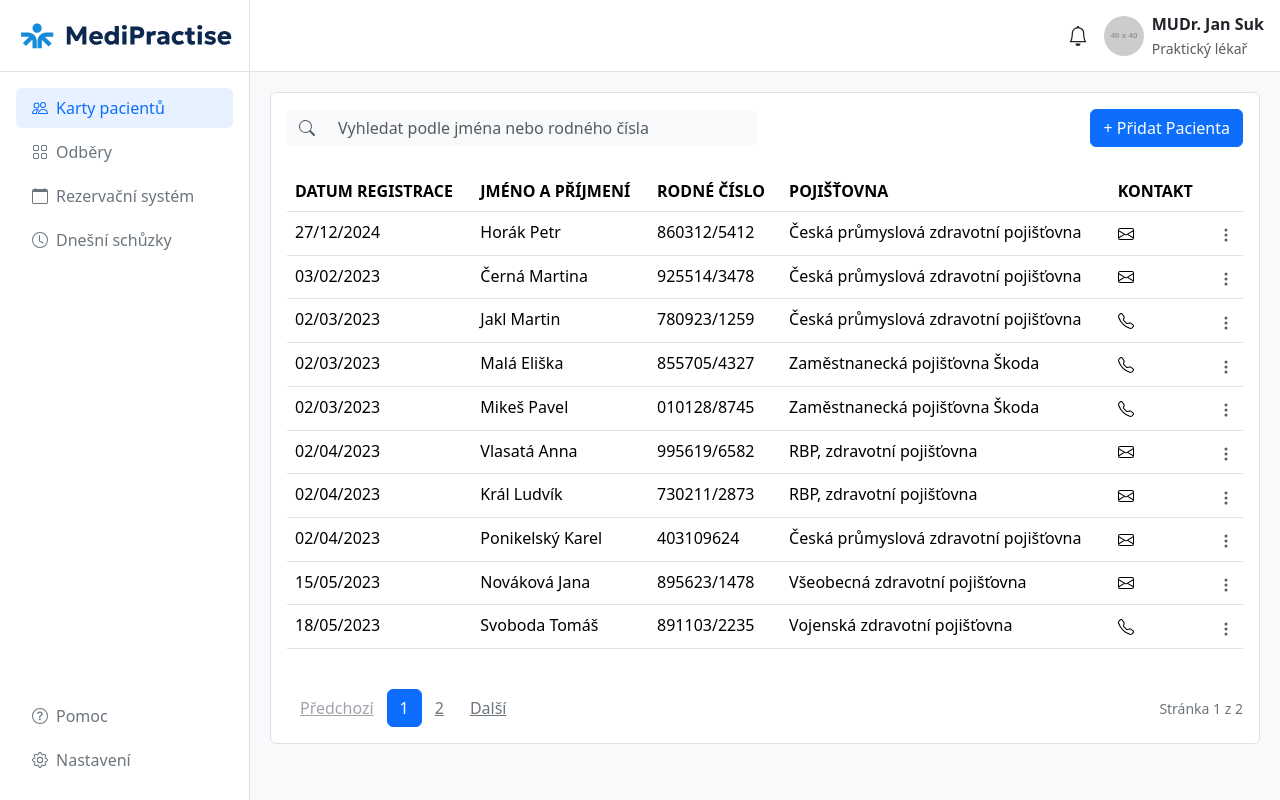
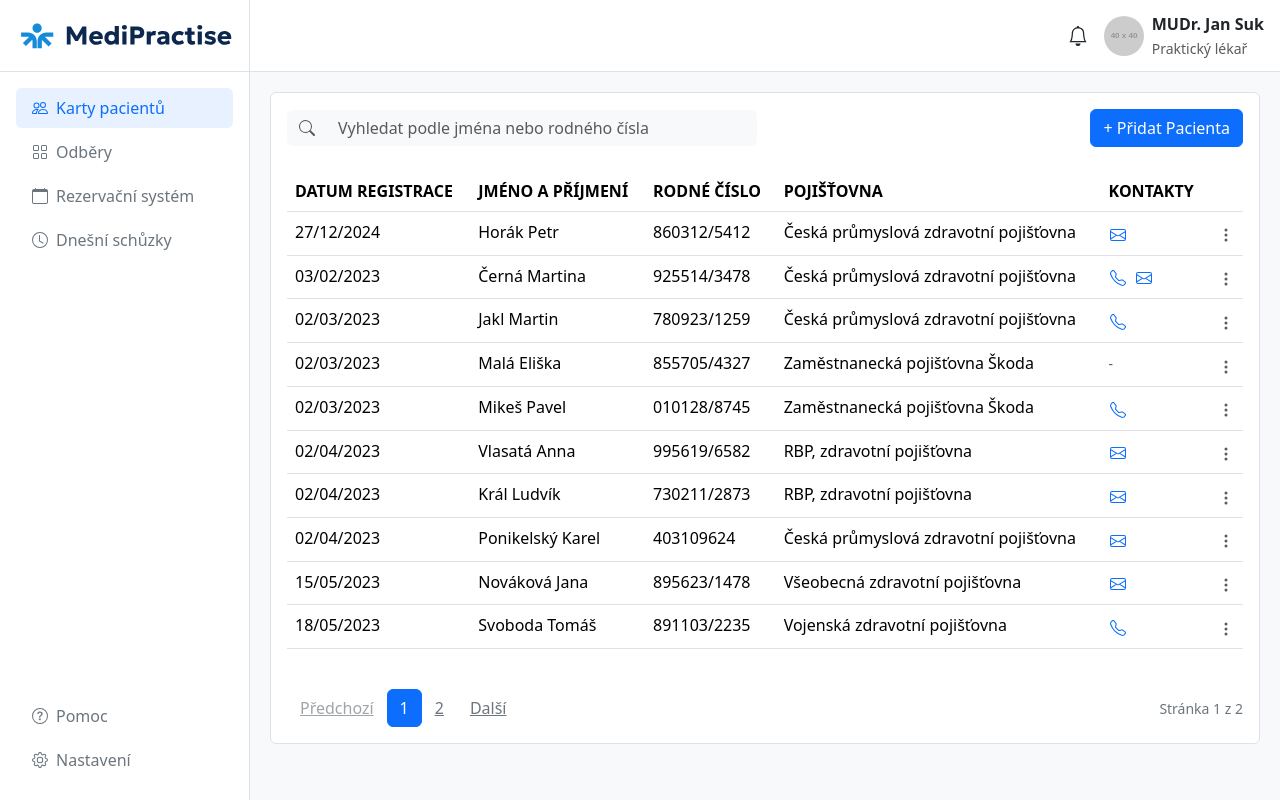
Before and after one commit to PandaCao/medi-practice, a React (Create React App) app in the folder client/: page / in a window 1280 px wide. Built offline with nearby package versions, Linux system fonts and the light colour scheme.

Commit message:
feat(patients): enhance PatientList with contact buttons for email and phone, update patient data structure

```diff
--- a/client/src/components/patients/PatientList.jsx
+++ b/client/src/components/patients/PatientList.jsx
@@ -1,10 +1,11 @@
 import React from 'react';
-import { Table, Button, Stack, Spinner, Card, Row, Col } from 'react-bootstrap';
+import { Table, Button, Stack, Spinner, Card } from 'react-bootstrap';
 import {
     BsThreeDotsVertical,
     BsEnvelope,
     BsTelephone,
     BsPeople,
+    BsExclamationCircle,
 } from 'react-icons/bs';
 import { useNavigate } from 'react-router-dom';
 
@@ -16,6 +17,15 @@ const PatientList = ({
     isLoading,
 }) => {
     const navigate = useNavigate();
+
+    // Přidáme nové funkce pro handling kontaktů
+    const handleEmail = (email) => {
+        window.location.href = `mailto:${email}`;
+    };
+
+    const handlePhone = (phone) => {
+        window.location.href = `tel:${phone}`;
+    };
 
     if (isLoading && patients.length === 0) {
         return (
@@ -60,17 +70,32 @@ const PatientList = ({
                     </Button>
                 </div>
                 <div className="text-muted mb-2">{patient.insurance}</div>
-                <div className="d-flex gap-2">
-                    {patient.contactType === 'email' ? (
-                        <Button variant="outline-primary" size="sm">
-                            <BsEnvelope className="me-1" /> Email
-                        </Button>
-                    ) : (
-                        <Button variant="outline-primary" size="sm">
-                            <BsTelephone className="me-1" /> Telefon
-                        </Button>
-                    )}
-                </div>
+                {(patient.phone || patient.email) && (
+                    <div className="d-flex gap-2 flex-wrap">
+                        {patient.phone && (
+                            <Button
+                                variant="outline-primary"
+                                size="sm"
+                                className="d-flex align-items-center contact-btn"
+                                onClick={() => handlePhone(patient.phone)}
+                            >
+                                <BsTelephone className="me-1" />
+                                {patient.phone}
+                            </Button>
+                        )}
+                        {patient.email && (
+                            <Button
+                                variant="outline-primary"
+                                size="sm"
+                                className="d-flex align-items-center contact-btn"
+                                onClick={() => handleEmail(patient.email)}
+                            >
+                                <BsEnvelope className="me-1" />
+                                {patient.email}
+                            </Button>
+                        )}
+                    </div>
+                )}
             </Card.Body>
         </Card>
     );
@@ -83,7 +108,7 @@ const PatientList = ({
                     <th>JMÉNO A PŘÍJMENÍ</th>
                     <th>RODNÉ ČÍSLO</th>
                     <th>POJIŠŤOVNA</th>
-                    <th>KONTAKT</th>
+                    <th>KONTAKTY</th>
                     <th></th>
                 </tr>
             </thead>
@@ -95,10 +120,35 @@ const PatientList = ({
                         <td>{patient.personalId}</td>
                         <td>{patient.insurance}</td>
                         <td>
-                            {patient.contactType === 'email' ? (
-                                <BsEnvelope />
+                            {!patient.phone && !patient.email ? (
+                                <span className="text-muted small">-</span>
                             ) : (
-                                <BsTelephone />
+                                <div className="d-flex gap-2">
+                                    {patient.phone && (
+                                        <Button
+                                            variant="link"
+                                            className="contact-icon p-0"
+                                            onClick={() =>
+                                                handlePhone(patient.phone)
+                                            }
+                                            title={patient.phone}
+                                        >
+                                            <BsTelephone className="text-primary" />
+                                        </Button>
+                                    )}
+                                    {patient.email && (
+                                        <Button
+                                            variant="link"
+                                            className="contact-icon p-0"
+                                            onClick={() =>
+                                                handleEmail(patient.email)
+                                            }
+                                            title={patient.email}
+                                        >
+                                            <BsEnvelope className="text-primary" />
+                                        </Button>
+                                    )}
+                                </div>
                             )}
                         </td>
                         <td className="text-end">
--- a/client/src/data/patients.js
+++ b/client/src/data/patients.js
@@ -4,104 +4,119 @@ export const patients = [
         name: 'Horák Petr',
         personalId: '860312/5412',
         insurance: 'Česká průmyslová zdravotní pojišťovna',
-        contactType: 'email',
+        email: 'horak.petr@email.cz',
+        phone: null,
     },
     {
         registrationDate: '03/02/2023',
         name: 'Černá Martina',
         personalId: '925514/3478',
         insurance: 'Česká průmyslová zdravotní pojišťovna',
-        contactType: 'email',
+        email: 'cerna.martina@email.cz',
+        phone: '777888999',
     },
     {
         registrationDate: '02/03/2023',
         name: 'Jakl Martin',
         personalId: '780923/1259',
         insurance: 'Česká průmyslová zdravotní pojišťovna',
-        contactType: 'phone',
+        email: null,
+        phone: '777666555',
     },
     {
         registrationDate: '02/03/2023',
         name: 'Malá Eliška',
         personalId: '855705/4327',
         insurance: 'Zaměstnanecká pojišťovna Škoda',
-        contactType: 'phone',
+        email: null,
+        phone: null,
     },
     {
         registrationDate: '02/03/2023',
         name: 'Mikeš Pavel',
         personalId: '010128/8745',
         insurance: 'Zaměstnanecká pojišťovna Škoda',
-        contactType: 'phone',
+        email: null,
+        phone: '777123456',
     },
     {
         registrationDate: '02/04/2023',
         name: 'Vlasatá Anna',
         personalId: '995619/6582',
         insurance: 'RBP, zdravotní pojišťovna',
-        contactType: 'email',
+        email: 'vlasata.anna@email.cz',
+        phone: null,
     },
     {
         registrationDate: '02/04/2023',
         name: 'Král Ludvík',
         personalId: '730211/2873',
         insurance: 'RBP, zdravotní pojišťovna',
-        contactType: 'email',
+        email: 'kral.ludvik@email.cz',
+        phone: null,
     },
     {
         registrationDate: '02/04/2023',
         name: 'Ponikelský Karel',
         personalId: '403109624',
         insurance: 'Česká průmyslová zdravotní pojišťovna',
-        contactType: 'email',
+        email: 'ponikelsky.karel@email.cz',
+        phone: null,
     },
     {
         registrationDate: '15/05/2023',
         name: 'Nováková Jana',
         personalId: '895623/1478',
         insurance: 'Všeobecná zdravotní pojišťovna',
-        contactType: 'email',
+        email: 'novakova.jana@email.cz',
+        phone: null,
     },
     {
         registrationDate: '18/05/2023',
         name: 'Svoboda Tomáš',
         personalId: '891103/2235',
         insurance: 'Vojenská zdravotní pojišťovna',
-        contactType: 'phone',
+        email: null,
+        phone: '777234567',
     },
     {
         registrationDate: '20/05/2023',
         name: 'Dvořáková Eva',
         personalId: '946218/3369',
         insurance: 'Všeobecná zdravotní pojišťovna',
-        contactType: 'email',
+        email: 'dvorakova.eva@email.cz',
+        phone: null,
     },
     {
         registrationDate: '01/06/2023',
         name: 'Procházka Jan',
         personalId: '850714/4521',
         insurance: 'Oborová zdravotní pojišťovna',
-        contactType: 'phone',
+        email: null,
+        phone: '777345678',
     },
     {
         registrationDate: '05/06/2023',
         name: 'Kučerová Marie',
         personalId: '906115/5584',
         insurance: 'Česká průmyslová zdravotní pojišťovna',
-        contactType: 'email',
+        email: 'kucerova.marie@email.cz',
+        phone: null,
     },
     {
         registrationDate: '10/06/2023',
         name: 'Veselý Jiří',
         personalId: '871225/6647',
         insurance: 'Vojenská zdravotní pojišťovna',
-        contactType: 'email',
+        email: 'vesely.jiri@email.cz',
+        phone: null,
     },
     {
         registrationDate: '15/06/2023',
         name: 'Marková Helena',
         personalId: '935824/7712',
         insurance: 'RBP, zdravotní pojišťovna',
-        contactType: 'phone',
+        email: null,
+        phone: '777456789',
     },
 ];
--- a/client/src/index.css
+++ b/client/src/index.css
@@ -120,6 +120,21 @@ code {
         border-width: 1px;
         font-size: 0.875rem;
     }
+
+    .card .btn-outline-primary {
+        font-size: 0.75rem;
+        padding: 0.25rem 0.5rem;
+    }
+
+    .card .btn-outline-primary:hover {
+        background-color: #f8f9fa;
+        color: #0d6efd;
+    }
+
+    .card .contact-btn {
+        font-size: 0.75rem;
+        padding: 0.35rem 0.75rem;
+    }
 }
 
 /* Upravíme stávající tabulkové styly pro desktop */
@@ -130,3 +145,46 @@ code {
         box-shadow: 0 1px 3px rgba(0, 0, 0, 0.1);
     }
 }
+
+/* Styly pro kontakty */
+.text-muted.small {
+    font-size: 0.875rem;
+}
+
+/* Desktop tabulka */
+.table td .d-flex.gap-2 {
+    gap: 0.75rem !important;
+}
+
+.table td svg {
+    cursor: pointer;
+}
+
+/* Styly pro kontaktní tlačítka a ikony */
+.contact-btn {
+    transition: all 0.2s ease-in-out;
+}
+
+.contact-btn:hover {
+    transform: translateY(-1px);
+    box-shadow: 0 2px 4px rgba(0, 0, 0, 0.1);
+}
+
+.contact-icon {
+    display: inline-flex;
+    align-items: center;
+    justify-content: center;
+    width: 32px;
+    height: 32px;
+    border-radius: 6px;
+    transition: all 0.2s ease-in-out;
+}
+
+.contact-icon:hover {
+    background-color: #e7f1ff;
+    transform: translateY(-1px);
+}
+
+.contact-icon svg {
+    font-size: 1.1rem;
+}
```
